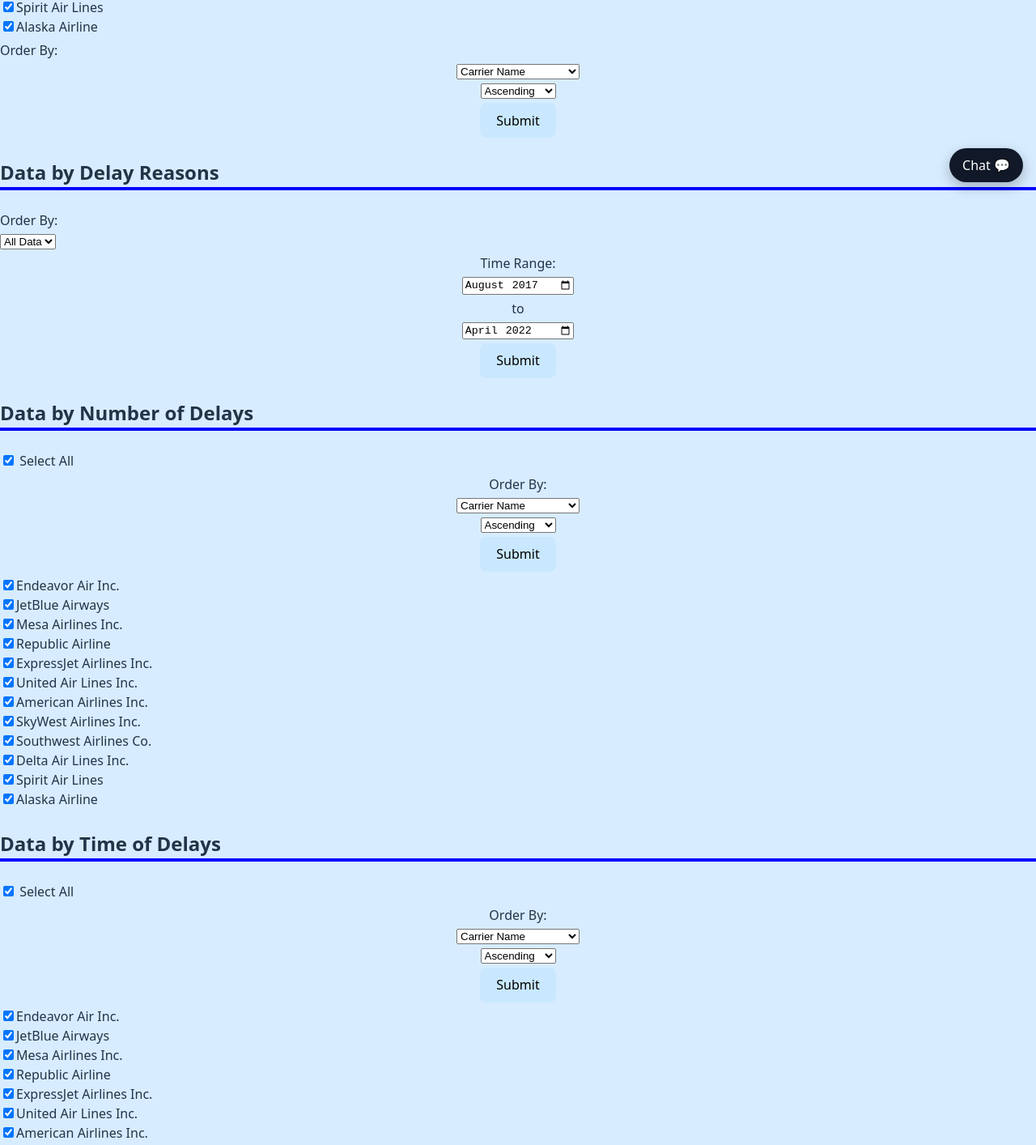
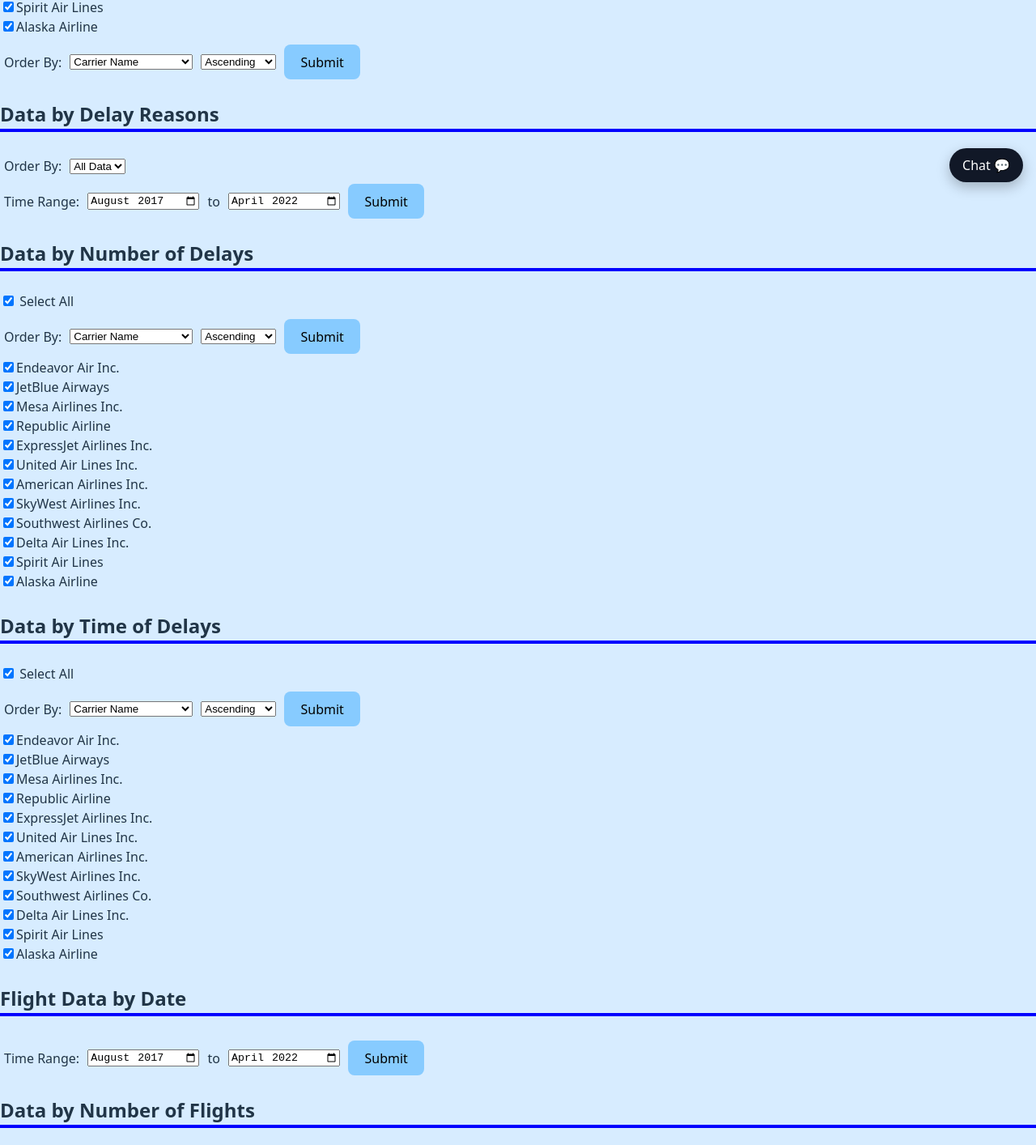
Before and after one commit to Alouette9/Airport_CSS481_Group3, a React (Vite) app in the folder client/: page /Airport_CSS481_Group3/tables in a window 1280 px wide. Shown: the part 559-1973 px from the top of the page at 81% size. Built offline with nearby package versions, Linux system fonts and the light colour scheme; what @amcharts/amcharts4 would draw is missing.

Commit message:
Fixed Styling Errors

```diff
--- a/client/src/AirportTables.jsx
+++ b/client/src/AirportTables.jsx
@@ -1416,8 +1416,9 @@
                     <input type="checkbox" defaultChecked={true} id="carrierSelectAll" name="carrierSelectAll"></input>
                     <label htmlFor="carrierSelectAll">Select All</label> <br />
                 </div>
+                <div className="flexRow">
                 <label htmlFor="carrierOrderBy">Order By:</label>
-                <div className="toolRow">
+
                     <select name="carrierOrderBy" id="carrierOrderBy" defaultValue={'carrierName'}>
                         <option value="carrierName">Carrier Name</option>
                         <option value="carrierFlights">Flights</option>
@@ -1443,12 +1444,13 @@
 
             <div id="delayReasonsView" className="box">
                 <h2>Data by Delay Reasons</h2>
+                <div className="flexRow">
                 <label htmlFor="carrierOrderBy">Order By:</label>
                 <select name="delayReasonsSelect" id="delayReasonsSelect" defaultValue={'allDelays'}>
                     <option value="allDelays">All Data</option>
                     <option value="airportDelays">Airport</option>
                     <option value="carrierDelays">Carrier</option>
-                </select>
+                </select></div>
 
                 <div id="delayAirportCheckboxes">
                     <h3>Airports</h3>
@@ -1461,7 +1463,7 @@
                     <input type="checkbox" defaultChecked={true} id="delayCarrierSelectAll" name="delayCarrierSelectAll"></input>
                     <label htmlFor="delayCarrierSelectAll">Select All</label> <br />
                 </div>
-                <div className="toolRow">
+                <div className="flexRow">
                     <label htmlFor="delayBeginMonth">Time Range: </label>
                     <input type="month" name="delayBeginMonth" id="delayBeginMonth" />
                     to
@@ -1475,7 +1477,7 @@
                 <h2>Data by Number of Delays</h2>
 
                 <label><input type="checkbox" id="delayNumSelectAll"defaultChecked={true}/> Select All</label>
-                <div className="toolRow">
+                <div className="flexRow">
                     <label>Order By:</label>
                     <select id="delayNumOrderBy">
                         <option value="carrierName">Carrier Name</option>
@@ -1504,7 +1506,7 @@
                 <h2>Data by Time of Delays</h2>
 
                 <label><input type="checkbox" id="delayTimeSelectAll"defaultChecked={true}/> Select All</label>
-                <div className="toolRow">
+                <div className="flexRow">
                     <label>Order By:</label>
                     <select id="delayTimeOrderBy">
                         <option value="carrierName">Carrier Name</option>
@@ -1531,7 +1533,7 @@
 
             <div id="dateView" className="box">
                 <h2>Flight Data by Date</h2>
-                <div className="toolRow">
+                <div className="flexRow">
                     <label htmlFor="dateBeginMonth">Time Range: </label>
                     <input type="month" name="dateBeginMonth" id="dateBeginMonth" />
                     to
@@ -1545,7 +1547,7 @@
             <div id="flightNumView" className="box">
                 <h2>Data by Number of Flights</h2>
 
-                <div className="toolRow">
+                <div className="flexRow">
                     <label htmlFor="flightNumBegin">Range of Number of Flights: </label>
                     <input type="number" name="flightNumBegin" id="flightNumBegin" min="0" step="10" defaultValue={0} />
                     to
--- a/client/src/App.css
+++ b/client/src/App.css
@@ -2,15 +2,19 @@
 
 html, body, #root {
   margin: 0;
-    padding: 0;
-      height: 100%;
-      width: 100%;
-  height: max-content;
+  padding: 0;
+  width: 100%;
+  min-height: 100vh;
   background-color: #d7ecff;
+}
+
+#root {
+
 }
 
 body {
     padding-bottom: 150px;
+    padding-top: 0px;
 }
 
 .flexBox {
@@ -223,29 +227,23 @@
 }
 
 .positive {
-    color:rgb(0, 255, 0);
-    font-weight: bold;
-    text-decoration: underline;
+    color:rgb(0, 0, 0);
 }
 
 .leanPositive {
-    color:rgb(155, 205, 81);
-    font-weight: bold;
+    color:rgb(0, 0, 0);
 }
 
 .negative {
-    color:red;
-    font-weight: bold;
-    text-decoration: underline;
+    color:rgb(0, 0, 0);
 }
 
 .leanNegative {
-    color:rgb(185, 66, 66);
-    font-weight: bold;
+    color:rgb(0, 0, 0);
 }
 
 .middle {
-    color: rgb(70, 70, 70);
+    color: rgb(0, 0, 0);
 }
 
 .dataTable th, td{
--- a/client/src/App.jsx
+++ b/client/src/App.jsx
@@ -36,7 +36,7 @@
                 <li><NavLink to="/" end className={navClass} onClick={(e) => {flyTo(e, '/')}}>Home</NavLink></li>
                 <li><NavLink to="/tables" className={navClass} onClick={(e) => {flyTo(e, '/tables')}}>Tables</NavLink></li>
                 <li><NavLink to="/about" className={navClass} onClick={(e) => flyTo(e, '/about')}>About</NavLink></li>
-                <li><NavLink to="/about" className={navClass} onClick={(e) => flyTo(e, '/admin')}>Admin</NavLink></li>
+                <li><NavLink to="/admin" className={navClass} onClick={(e) => flyTo(e, '/admin')}>Admin</NavLink></li>
             </ul>
 
             <Routes>
--- a/client/src/DataAdmin.jsx
+++ b/client/src/DataAdmin.jsx
@@ -597,7 +597,7 @@
                 if (tableRef.current) {
                     containerRef.current.style.display = 'none';
                 }
-                if(messageRef.current) {
+                if (messageRef.current) {
                     messageRef.current.textContent = "No matching entries found.";
                 }
             }
@@ -606,7 +606,7 @@
                     containerRef.current.style.display = 'block';
                 }
                 setTableBody(newTableBody);
-                if(messageRef.current) {
+                if (messageRef.current) {
                     messageRef.current.textContent = "";
                 }
             }
@@ -638,6 +638,13 @@
     }, [selectChange]);
 
     return (<>
+        <div className="bannerHeader">
+            <div className="row">
+                <h1>Admin Data Management</h1>
+                <div className="bannerContainer">
+                </div>
+            </div>
+        </div>
         <h2>Create Data</h2>
         <div className="leftAlign">
             <div className="gridColumn">
--- a/client/src/index.css
+++ b/client/src/index.css
@@ -63,6 +63,6 @@
     color: #747bff;
   }
   button {
-    background-color: #c9e8ff;
+    background-color: #87cbff;
   }
 }
```
